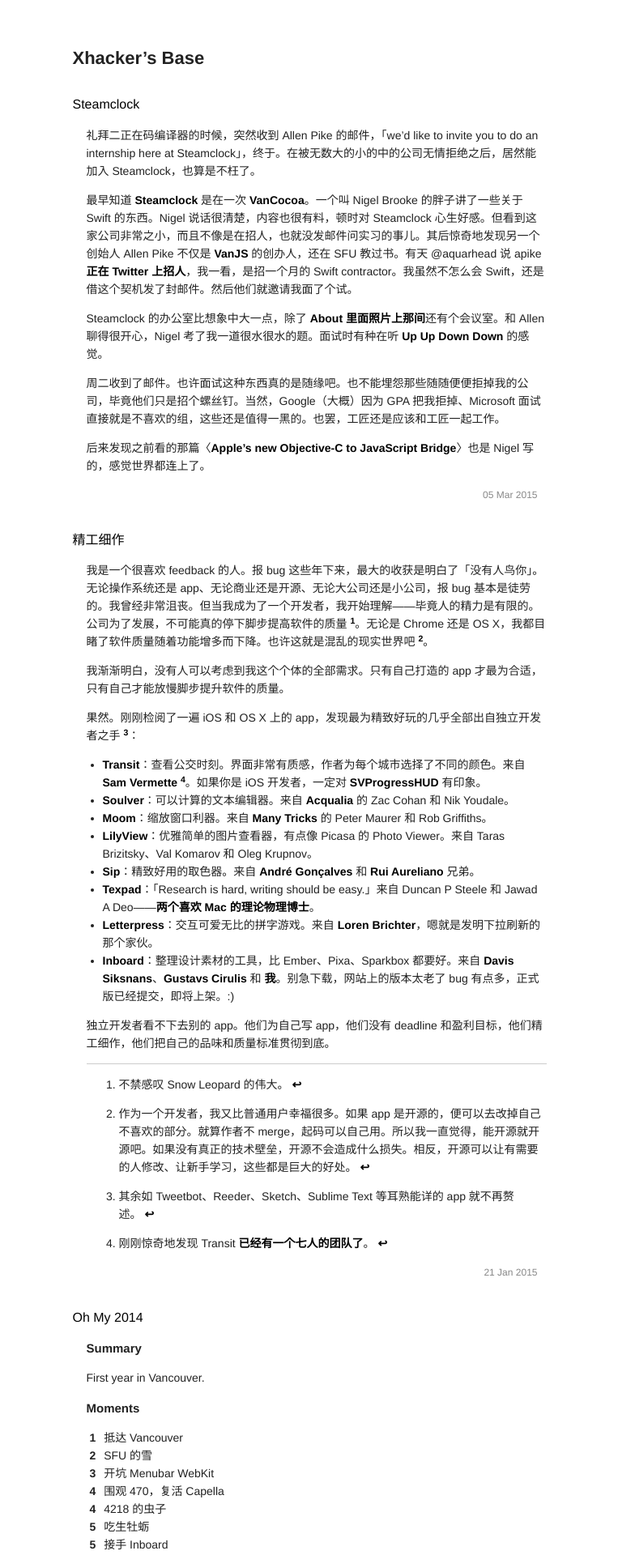
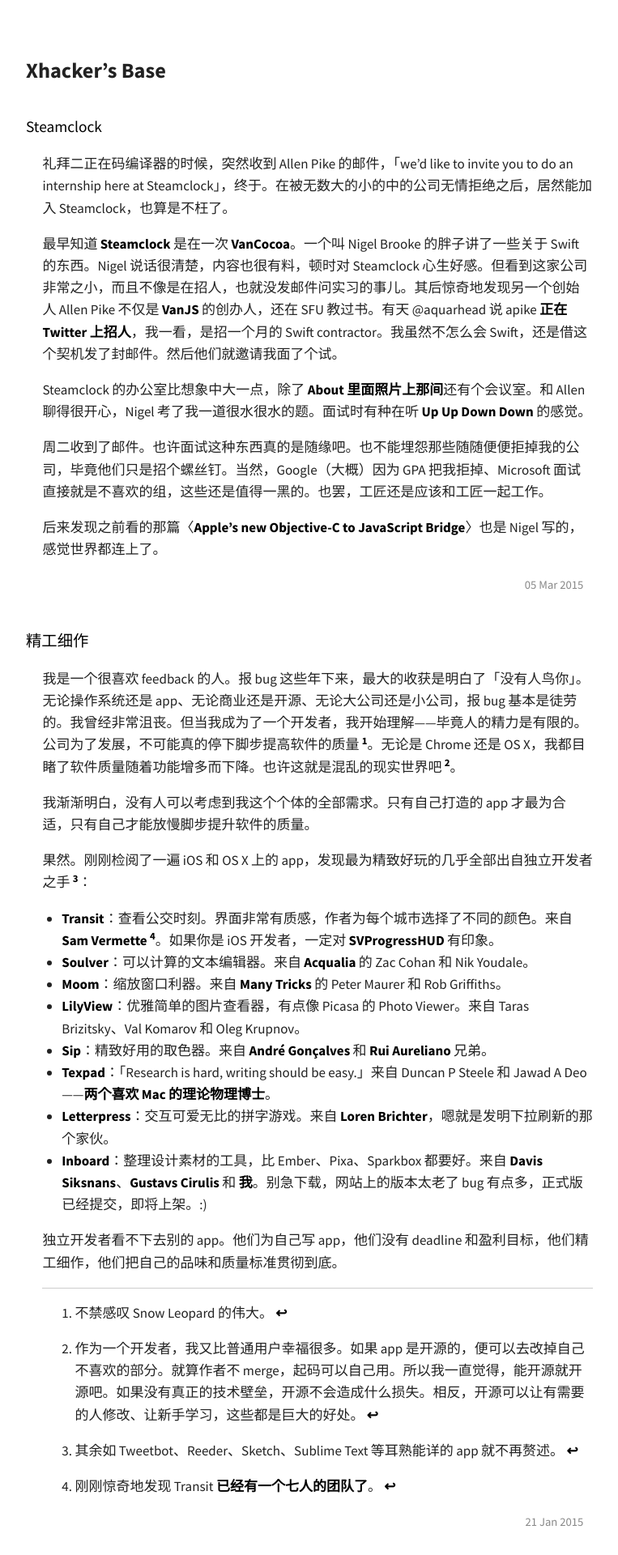
Before and after one commit to xhacker/xhacker.github.io, a Jekyll site: the page built from index.html, in a window 1280 px wide. Shown: the top 1920 px of the page at 81% size, without its empty margins (258-1021 px from the left). Built offline with Jekyll 4.4.1, drawn with Linux system fonts in a browser that asks for light colours; nearby versions of some CDN libraries.

Commit message:
Use Source Sans Pro and enlarge font size.

```diff
--- a/_layouts/index.html
+++ b/_layouts/index.html
@@ -27,6 +27,7 @@
     ga('create', 'UA-51349851-1', 'xhacker.im');
     ga('send', 'pageview');
   </script>
+  <link href='http://fonts.googleapis.com/css?family=Source+Sans+Pro:400,700' rel='stylesheet' type='text/css'>
 </footer>
 
 </body>
--- a/_layouts/post.html
+++ b/_layouts/post.html
@@ -51,6 +51,7 @@
     ga('create', 'UA-51349851-1', 'xhacker.im');
     ga('send', 'pageview');
   </script>
+  <link href='http://fonts.googleapis.com/css?family=Source+Sans+Pro:400,700' rel='stylesheet' type='text/css'>
 </footer>
 
 </body>
--- a/static/style.css
+++ b/static/style.css
@@ -74,12 +74,12 @@
    Author: Xhacker Liu
    ========================================================================== */
 body {
-  width: 585px;
+  width: 700px;
   margin: auto;
-  padding: 60px;
-  font-family: "Helvetica Neue", Arial, "Hiragino Sans GB", "Source Han Sans CN", sans-serif;
-  font-size: 14px;
-  line-height: 22px;
+  padding: 72px;
+  font-family: "Source Sans Pro", "Helvetica Neue", Arial, "Hiragino Sans GB", "Source Han Sans CN", sans-serif;
+  font-size: 17px;
+  line-height: 1.6em;
 }
 
 a {
@@ -89,7 +89,7 @@
 
 h1 {
   margin-top: 0;
-  font-size: 22px;
+  font-size: 1.55em;
   line-height: 1.1em;
 }
 
@@ -109,8 +109,8 @@
 }
 
 article h1 {
-  margin: 36px 0 18px 0;
-  font-size: 16px;
+  margin: 2.3em 0 1.15em 0;
+  font-size: 1.14em;
   font-weight: normal;
 }
 
@@ -119,17 +119,17 @@
 }
 
 article h2 {
-  font-size: 15px;
-  margin-top: 16px;
-  margin-bottom: 4px;
+  font-size: 1.1em;
+  margin-top: 1.15em;
+  margin-bottom: 0.3em;
 }
 
 article .content {
-  padding-left: 17px;
+  padding-left: 1.2em;
 }
 
 article .content blockquote {
-  margin-left: 24px;
+  margin-left: 1.7em;
   font-family: Georgia, "Songti SC", serif;
 }
 
@@ -139,7 +139,7 @@
 }
 
 article .content ul {
-  padding-left: 20px;
+  padding-left: 1.4em;
 }
 
 article .content .footnotes {
@@ -147,27 +147,27 @@
 }
 
 article footer {
-  font-size: 12px;
+  font-size: 0.86em;
   text-align: right;
-  padding-right: 11px;
+  padding-right: 0.8em;
   color: #888;
 }
 
 article #disqus_thread {
-  margin-top: 20px;
+  margin-top: 1.4em;
 }
 
 #previous {
-  margin-top: 14px;
-  font-size: 15px;
+  margin-top: 1em;
+  font-size: 1.07em;
 }
 
 body > footer {
-  font-size: 12px;
-  line-height: 20px;
+  font-size: 0.85em;
+  line-height: 1.65em;
   text-align: right;
-  margin-top: 30px;
-  padding-right: 11px;
+  margin-top: 2.15em;
+  padding-right: 0.8em;
   color: #888;
 }
 
@@ -185,7 +185,7 @@
 
 article .content ul.moments ul {
   margin: 0;
-  padding-left: 24px;
+  padding-left: 1.7em;
 }
 
 article .content ul.io li:first-letter {
@@ -195,7 +195,6 @@
 }
 
 article .content ul.moments li .month {
-  font-family: "Helvetica Neue", Arial, "DejaVu Sans Mono", monospace;
   font-weight: bold;
   margin-right: 6px;
 }
```
